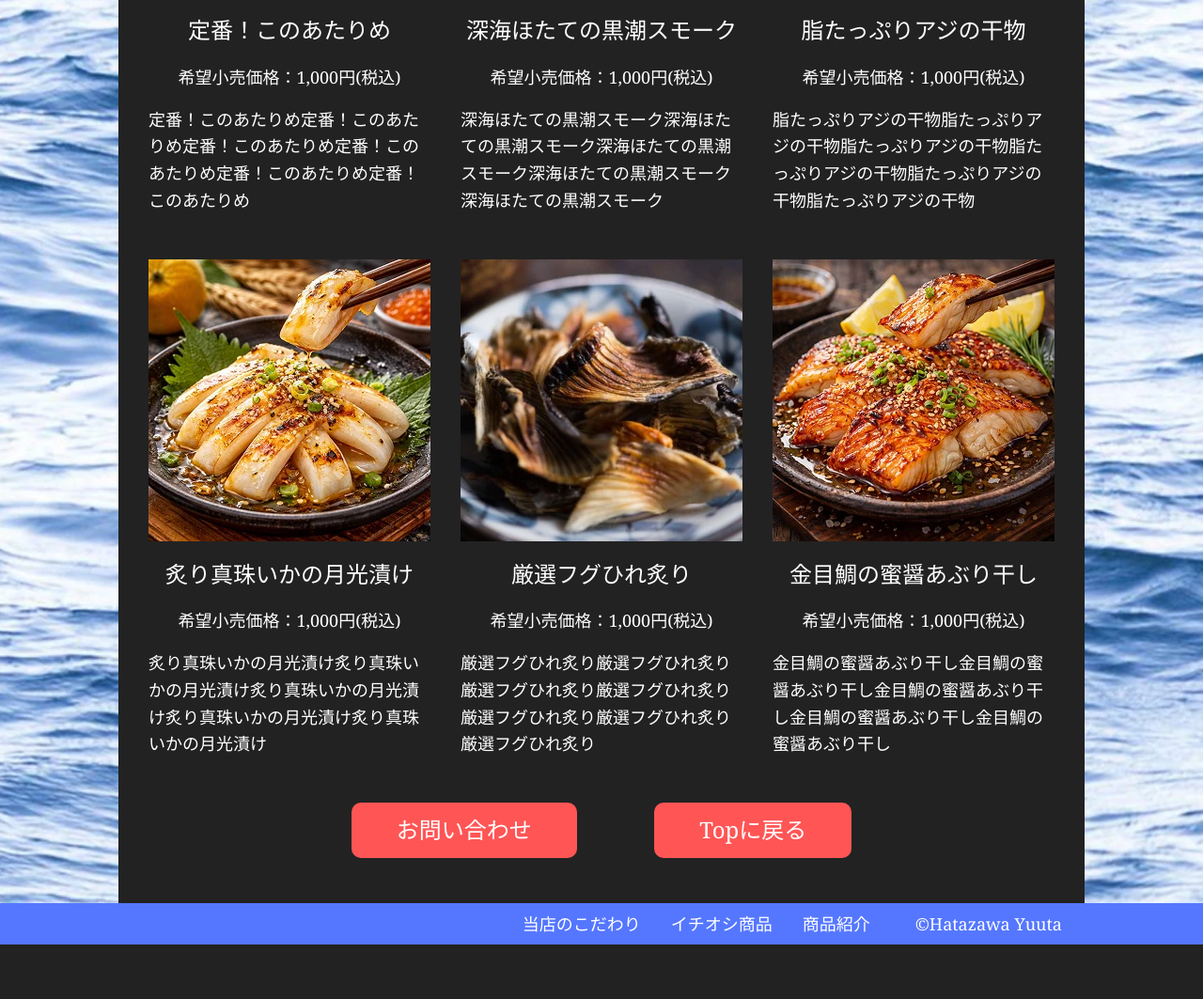
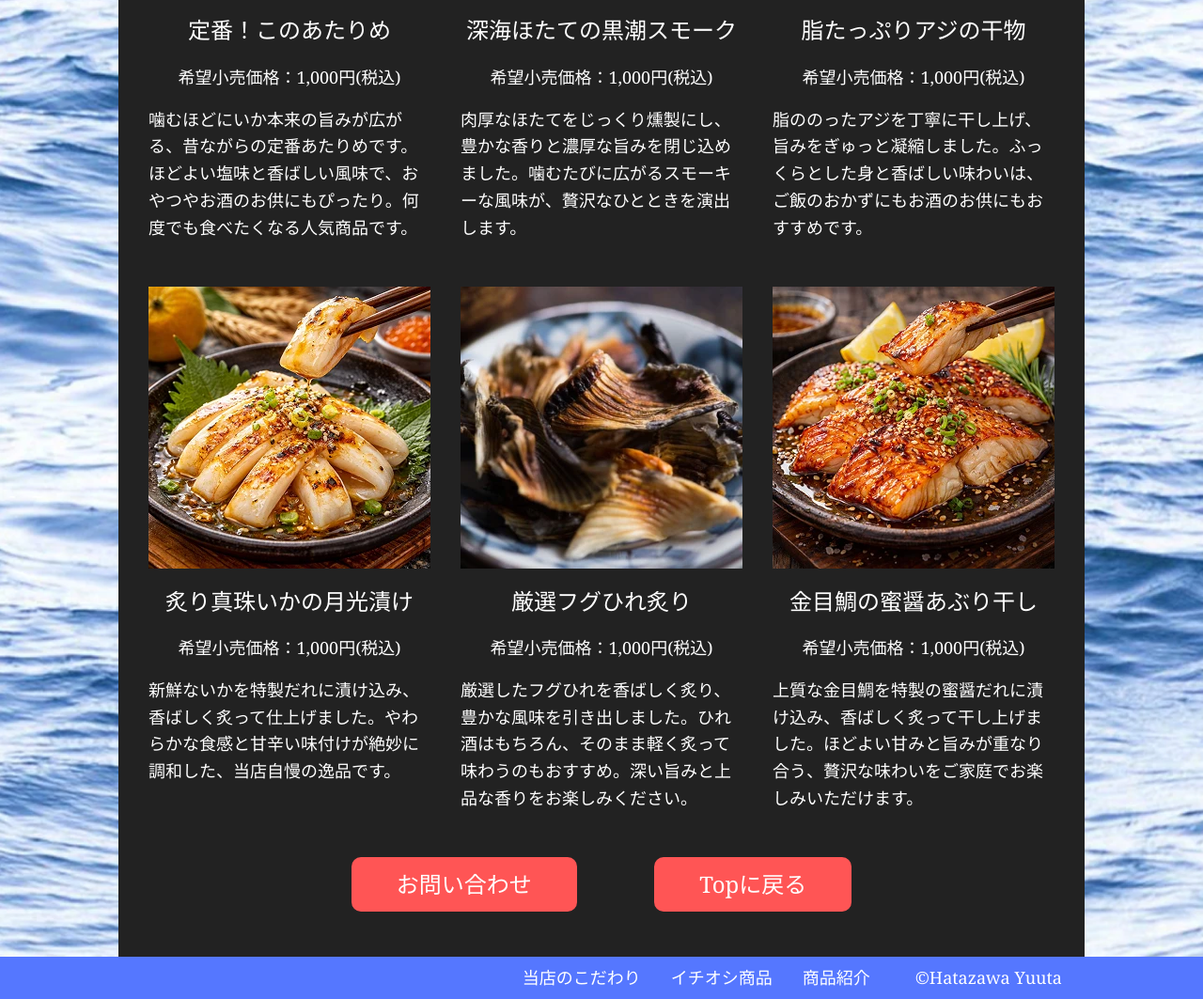
Before and after one commit to gabukaku1/portfolio, a plain HTML site: page miyamae/index.html in a window 1280 px wide. Shown: the part 4497-5560 px from the top of the page at 94% size. Before the commit the page ends 5502 px from the top, so only its background shows below. Drawn offline with Linux system fonts and the light colour scheme.

Commit message:
Add files via upload

```diff
--- a/miyamae/index.html
+++ b/miyamae/index.html
@@ -186,7 +186,8 @@
               <h3>商品名：お買い得！人気商品詰め合わせセット</h3>
               <span>希望小売価格：5,000円(税込)</span>
               <p>
-                お買い得な人気商品の詰め合わせセットです。お買い得な人気商品の詰め合わせセットです。お買い得な人気商品の詰め合わせセットです。お買い得な人気商品の詰め合わせセットです。お買い得な人気商品の詰め合わせセットです。お買い得な人気商品の詰め合わせセットです。お買い得な人気商品の詰め合わせセットです。お買い得な人気商品の詰め合わせセットです。お買い得な人気商品の詰め合わせセットです。お買い得な人気商品の詰め合わせセットです。お買い得な人気商品の詰め合わせセットです。
+                当店で人気の海産珍味・干物を詰め合わせた、お得なセットです。定番のあたりめから贅沢な金目鯛まで、さまざまな味わいを一度に楽しめます。<br />ご自宅用はもちろん、大切な方への贈り物にもおすすめです。
+                ご自宅で少しずつ食べ比べを楽しみたい方はもちろん、ご家族やご友人との食卓、お酒を楽しむ時間にもぴったりの内容です。<br />それぞれの商品の魅力をお得に味わえるため、初めて当店をご利用いただく方にもおすすめ。さらに、化粧箱入りで贈り物や季節のギフトにも最適な、満足感たっぷりの人気セットです。
               </p>
             </div>
             <div class="pride_button">
@@ -205,7 +206,7 @@
                   <h4>定番！このあたりめ</h4>
                   <span>希望小売価格：1,000円(税込)</span>
                   <p>
-                    定番！このあたりめ定番！このあたりめ定番！このあたりめ定番！このあたりめ定番！このあたりめ定番！このあたりめ
+                    噛むほどにいか本来の旨みが広がる、昔ながらの定番あたりめです。ほどよい塩味と香ばしい風味で、おやつやお酒のお供にもぴったり。何度でも食べたくなる人気商品です。
                   </p>
                 </div>
                 <div class="collection02">
@@ -213,7 +214,7 @@
                   <h4>深海ほたての黒潮スモーク</h4>
                   <span>希望小売価格：1,000円(税込)</span>
                   <p>
-                    深海ほたての黒潮スモーク深海ほたての黒潮スモーク深海ほたての黒潮スモーク深海ほたての黒潮スモーク深海ほたての黒潮スモーク
+                    肉厚なほたてをじっくり燻製にし、豊かな香りと濃厚な旨みを閉じ込めました。噛むたびに広がるスモーキーな風味が、贅沢なひとときを演出します。
                   </p>
                 </div>
 
@@ -222,7 +223,7 @@
                   <h4>脂たっぷりアジの干物</h4>
                   <span>希望小売価格：1,000円(税込)</span>
                   <p>
-                    脂たっぷりアジの干物脂たっぷりアジの干物脂たっぷりアジの干物脂たっぷりアジの干物脂たっぷりアジの干物脂たっぷりアジの干物
+                    脂ののったアジを丁寧に干し上げ、旨みをぎゅっと凝縮しました。ふっくらとした身と香ばしい味わいは、ご飯のおかずにもお酒のお供にもおすすめです。
                   </p>
                 </div>
               </div>
@@ -232,7 +233,7 @@
                   <h4>炙り真珠いかの月光漬け</h4>
                   <span>希望小売価格：1,000円(税込)</span>
                   <p>
-                    炙り真珠いかの月光漬け炙り真珠いかの月光漬け炙り真珠いかの月光漬け炙り真珠いかの月光漬け炙り真珠いかの月光漬け
+                    新鮮ないかを特製だれに漬け込み、香ばしく炙って仕上げました。やわらかな食感と甘辛い味付けが絶妙に調和した、当店自慢の逸品です。
                   </p>
                 </div>
                 <div class="collection02">
@@ -240,7 +241,7 @@
                   <h4>厳選フグひれ炙り</h4>
                   <span>希望小売価格：1,000円(税込)</span>
                   <p>
-                    厳選フグひれ炙り厳選フグひれ炙り厳選フグひれ炙り厳選フグひれ炙り厳選フグひれ炙り厳選フグひれ炙り厳選フグひれ炙り
+                    厳選したフグひれを香ばしく炙り、豊かな風味を引き出しました。ひれ酒はもちろん、そのまま軽く炙って味わうのもおすすめ。深い旨みと上品な香りをお楽しみください。
                   </p>
                 </div>
 
@@ -249,7 +250,7 @@
                   <h4>金目鯛の蜜醤あぶり干し</h4>
                   <span>希望小売価格：1,000円(税込)</span>
                   <p>
-                    金目鯛の蜜醤あぶり干し金目鯛の蜜醤あぶり干し金目鯛の蜜醤あぶり干し金目鯛の蜜醤あぶり干し金目鯛の蜜醤あぶり干し
+                    上質な金目鯛を特製の蜜醤だれに漬け込み、香ばしく炙って干し上げました。ほどよい甘みと旨みが重なり合う、贅沢な味わいをご家庭でお楽しみいただけます。
                   </p>
                 </div>
               </div>
```
